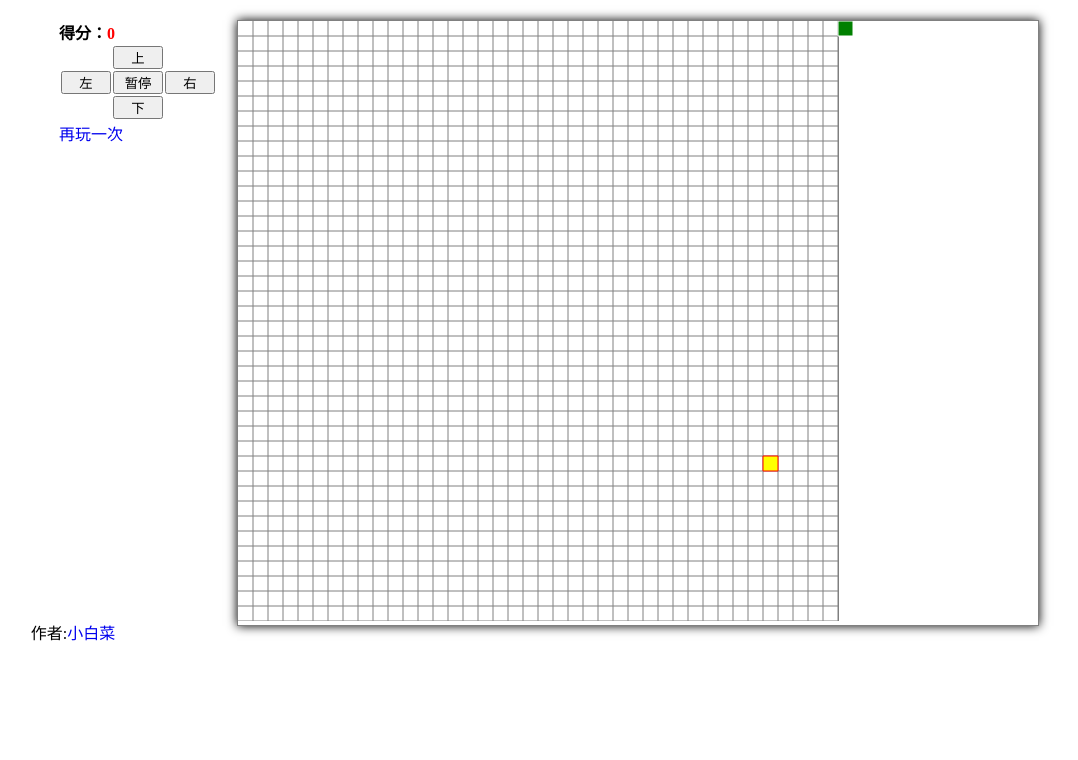
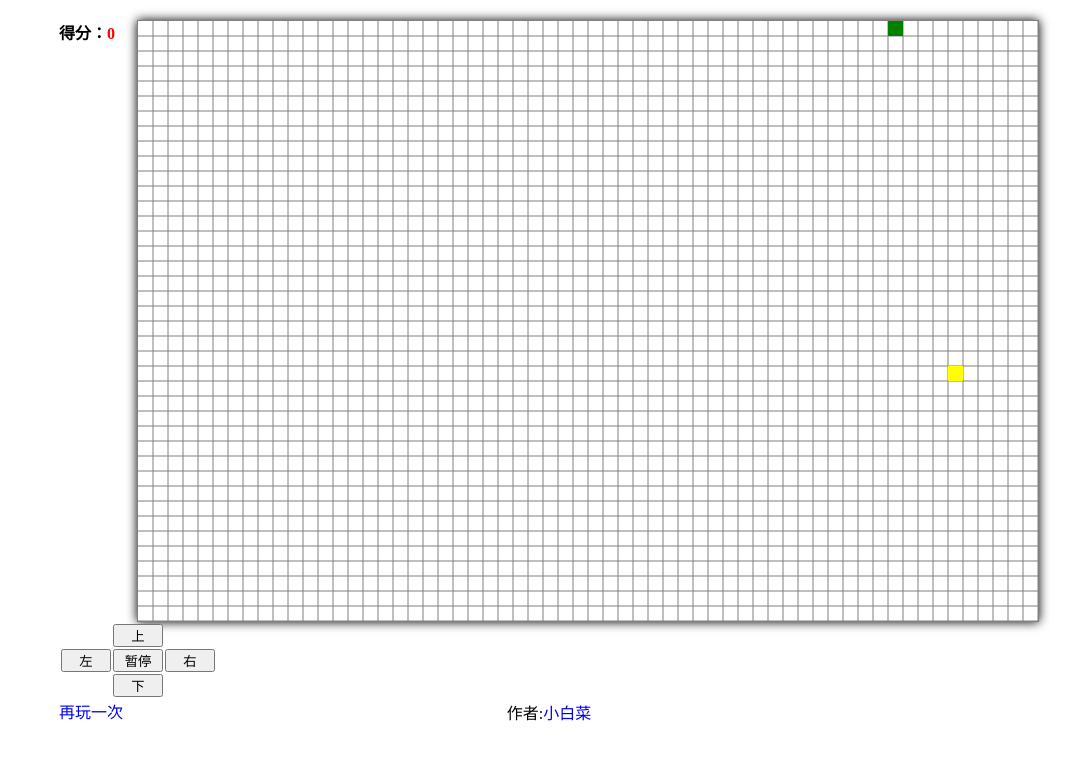
Before and after one commit to wangqqiyue/snake_easy, a plain HTML site: page index.html in a window 1280 px wide. Shown: the whole page, without its empty margins (91-1169 px from the left). Drawn offline with Linux system fonts and the light colour scheme.

Commit message:
[update]注释无用代码,新增注释,修改地图大小使其适应屏幕

```diff
--- a/index.html
+++ b/index.html
@@ -5,8 +5,8 @@
     <title>贪吃蛇</title>
     <style type="text/css">
 *{margin:0;padding: 0;font-family: "Microsoft YaHei";}
-#page{margin-right: auto;margin-left: auto; margin-top: 20px;height: 600px; width: 980px; }
-#yard{ width: 800px;border: 1px solid gray;box-shadow: 0 0 10px black; float: right;}
+#page{margin-right: auto;margin-left: auto; margin-top: 20px;height: 680px; width: 980px; }
+#yard{height: 600px; width: 900px;border: 1px solid gray;box-shadow: 0 0 10px black; float: right;}
 #mark{font-weight: 800;}
 #mark_con{ color: red; }
 button{width: 50px; }
@@ -15,8 +15,8 @@ a{text-decoration:none;}
 <script type="text/javascript">
         //伪常量
         var BLOCK_SIZE = 15;        //格子大小
-        var COLS = 40;                        //列数
-        var ROWS = 50;                        //行数
+        var COLS = 60;                        //列数
+        var ROWS = 40;                        //行数
         //变量
         var snakes = [];                //保存蛇坐标
         var c = null;                        //绘图对象
@@ -50,25 +50,26 @@ a{text-decoration:none;}
                 c.beginPath();
                 c.fillStyle = "green";
                 c.fillRect(snakes[i].x, snakes[i].y, BLOCK_SIZE, BLOCK_SIZE);
-                c.moveTo(snakes[i].x, snakes[i].y);
-                c.lineTo(snakes[i].x + BLOCK_SIZE, snakes[i].y);
-                c.lineTo(snakes[i].x + BLOCK_SIZE, snakes[i].y + BLOCK_SIZE);
-                c.lineTo(snakes[i].x, snakes[i].y + BLOCK_SIZE);
+                //绘制边框
+                // c.moveTo(snakes[i].x, snakes[i].y);
+                // c.lineTo(snakes[i].x + BLOCK_SIZE, snakes[i].y);
+                // c.lineTo(snakes[i].x + BLOCK_SIZE, snakes[i].y + BLOCK_SIZE);
+                // c.lineTo(snakes[i].x, snakes[i].y + BLOCK_SIZE);
                 c.closePath();
-                c.strokeStyle = "white";
-                c.stroke();
+                // c.strokeStyle = "white";
+                // c.stroke();
             }
             //画出食物
             c.beginPath();
             c.fillStyle = "yellow";
             c.fillRect(foodX, foodY, BLOCK_SIZE, BLOCK_SIZE);
-            c.moveTo(foodX, foodY);
-            c.lineTo(foodX + BLOCK_SIZE, foodY);
-            c.lineTo(foodX + BLOCK_SIZE, foodY + BLOCK_SIZE);
-            c.lineTo(foodX, foodY + BLOCK_SIZE);
+            // c.moveTo(foodX, foodY);
+            // c.lineTo(foodX + BLOCK_SIZE, foodY);
+            // c.lineTo(foodX + BLOCK_SIZE, foodY + BLOCK_SIZE);
+            // c.lineTo(foodX, foodY + BLOCK_SIZE);
             c.closePath();
-            c.strokeStyle = "red";
-            c.stroke();
+            // c.strokeStyle = "red";
+            // c.stroke();
         }
         //游戏初始化
         function start(){
@@ -77,7 +78,7 @@ a{text-decoration:none;}
             }
             addFood();
             draw();
-            oMark.innerHTML = 0;
+            oMark.innerHTML = 0;//分数初始为 0
         }
         //移动函数
         function move(){
@@ -96,7 +97,7 @@ a{text-decoration:none;}
                 break;
                 default:;
             }
-            snakes.shift();
+            snakes.shift();//shift() 方法用于把数组的第一个元素从其中删除，并返回第一个元素的值
             isEat();
             isDie();
             draw();
@@ -104,15 +105,15 @@ a{text-decoration:none;}
         //吃到食物判断
         function isEat(){
             if (snakes[snakecount - 1].x == foodX && snakes[snakecount - 1].y == foodY) {
-                oMark.innerHTML = (parseInt(oMark.innerHTML) + 1).toString();
-                addFood();
-                addSnake();
+                oMark.innerHTML = (parseInt(oMark.innerHTML) + 1).toString();//分数+1
+                addFood();//新增食物
+                addSnake();//蛇身长度+1
             }
         }
         //添加蛇身
         function addSnake(){
             snakecount++;
-            snakes.unshift({x:BLOCK_SIZE * COLS, y:BLOCK_SIZE * ROWS});
+            snakes.unshift({x:BLOCK_SIZE * COLS, y:BLOCK_SIZE * ROWS});//unshift() 方法可向数组的开头添加一个或更多元素，并返回新的长度
         }
         //交互响应函数
         function keydown(keyCode){
@@ -163,7 +164,7 @@ a{text-decoration:none;}
             c = document.getElementById('canvas').getContext('2d');
             oMark = document.getElementById('mark_con');
             start();
-            interval = setInterval(move,100);
+            interval = setInterval(move,100);//每100ms调用一次 move
             document.onkeydown = function(event){
                 var event = event || window.event;
                 keydown(event.keyCode);
@@ -173,7 +174,7 @@ a{text-decoration:none;}
 </head>
 <body>
     <div id="page">
-        <div id="yard"><canvas id="canvas" height="600px" width="800px"></canvas></div>
+        <div id="yard"><canvas id="canvas" height="600px" width="900px"></canvas></div>
         <div id="help">
             <div id="mark">得分：<span id="mark_con"></span></div>
             <div id="helper">
```
